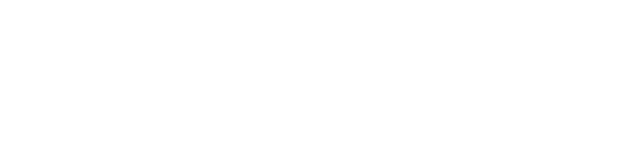
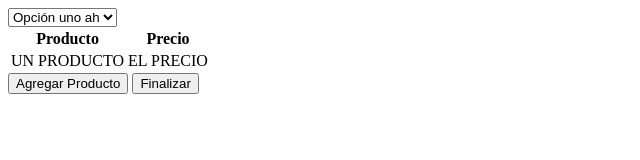
Before and after one commit to Ludhe/Diseno2018, a plain HTML site: page Páginas HTML/menu.html in a window 1280 px wide. Shown: the whole page, without its empty margins (0-640 px from the left). Drawn offline with Linux system fonts and the light colour scheme.

Commit message:
Trabajando en interfaz de Menu e Index

```diff
--- a/Páginas HTML/menu.html
+++ b/Páginas HTML/menu.html
@@ -2,9 +2,29 @@
 <html>
   <head>
     <meta charset="utf-8">
-    <title></title>
+    <title>RESBAR</title>
   </head>
   <body>
+    <div>
 
+      <select class="" id="">
+        <option>Opción uno ah</option>
+        <option>etc</option>
+      </select>
+
+      <table>
+        <tr>
+          <th>Producto</th>
+          <th>Precio</th>
+        </tr>
+        <tr>
+          <td>UN PRODUCTO</td>
+          <td>EL PRECIO</td>
+        </tr>
+      </table>
+
+      <input class="" type="button" value="Agregar Producto"/>
+      <input class="" type="button" value="Finalizar"/>
+    <div>
   </body>
 </html>
```
Also changed, not shown: Páginas HTML/index.html (+8 -2 lines).
